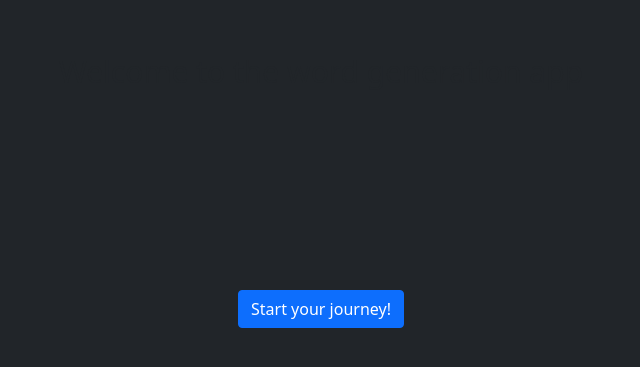
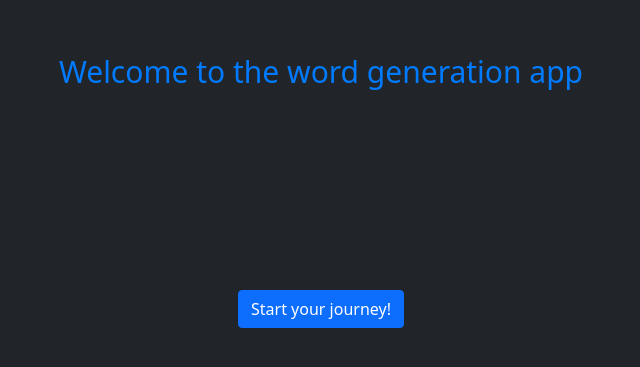
Before and after one commit to SimonHumber/VocabProject, a React (Create React App) app: page / in a window 1280 px wide. Shown: the part 209-576 px from the top of the page, without its empty margins (319-959 px from the left). Built offline with nearby package versions, Linux system fonts and the light colour scheme; no server answers.

Commit message:
added color back to welcome-title class

```diff
--- a/src/welcomePage.css
+++ b/src/welcomePage.css
@@ -11,4 +11,5 @@
   .welcome-title {
     font-size: 30px;
     margin-bottom: 200px;
+    color: #007bff;
   }
```
